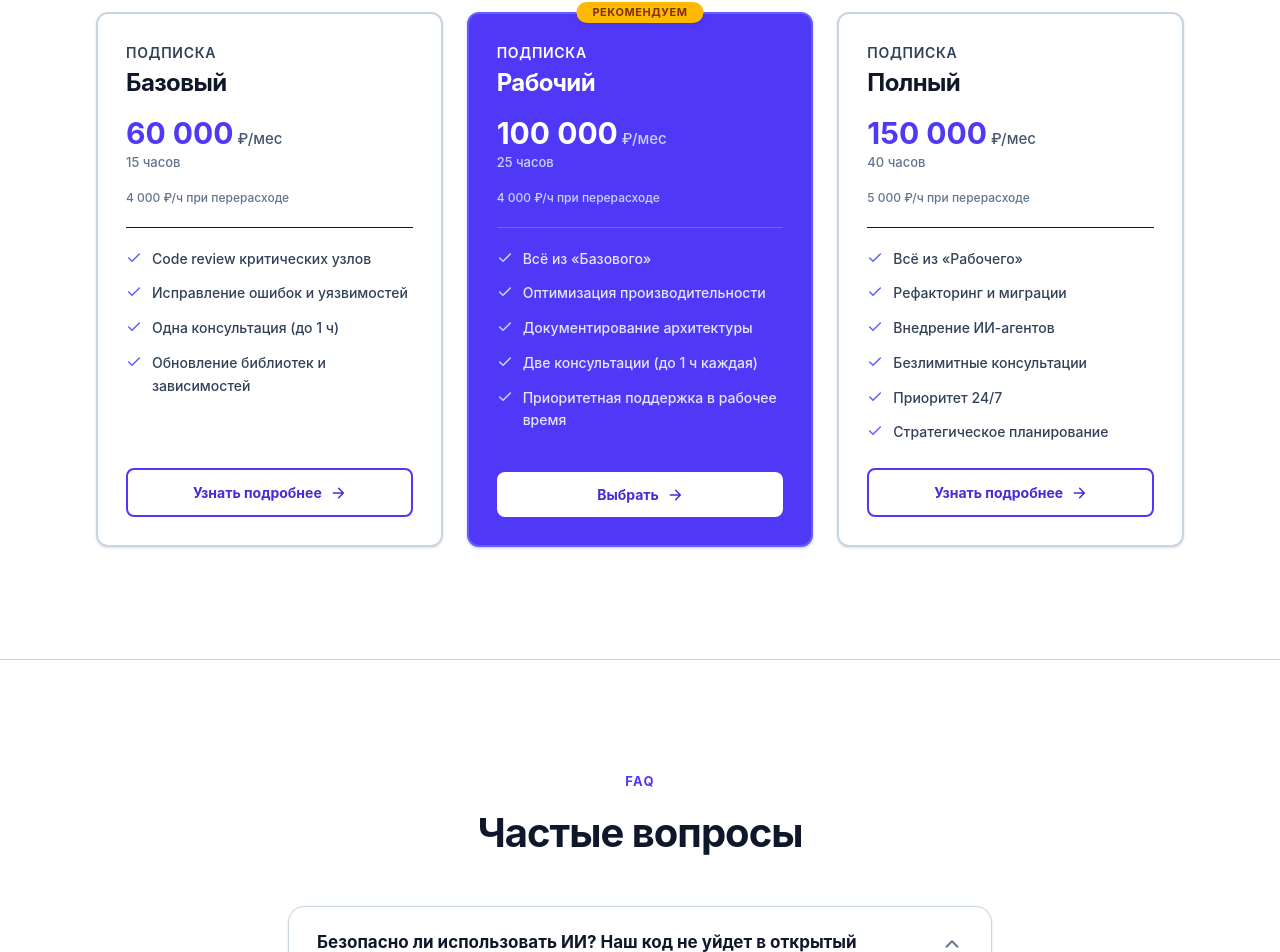
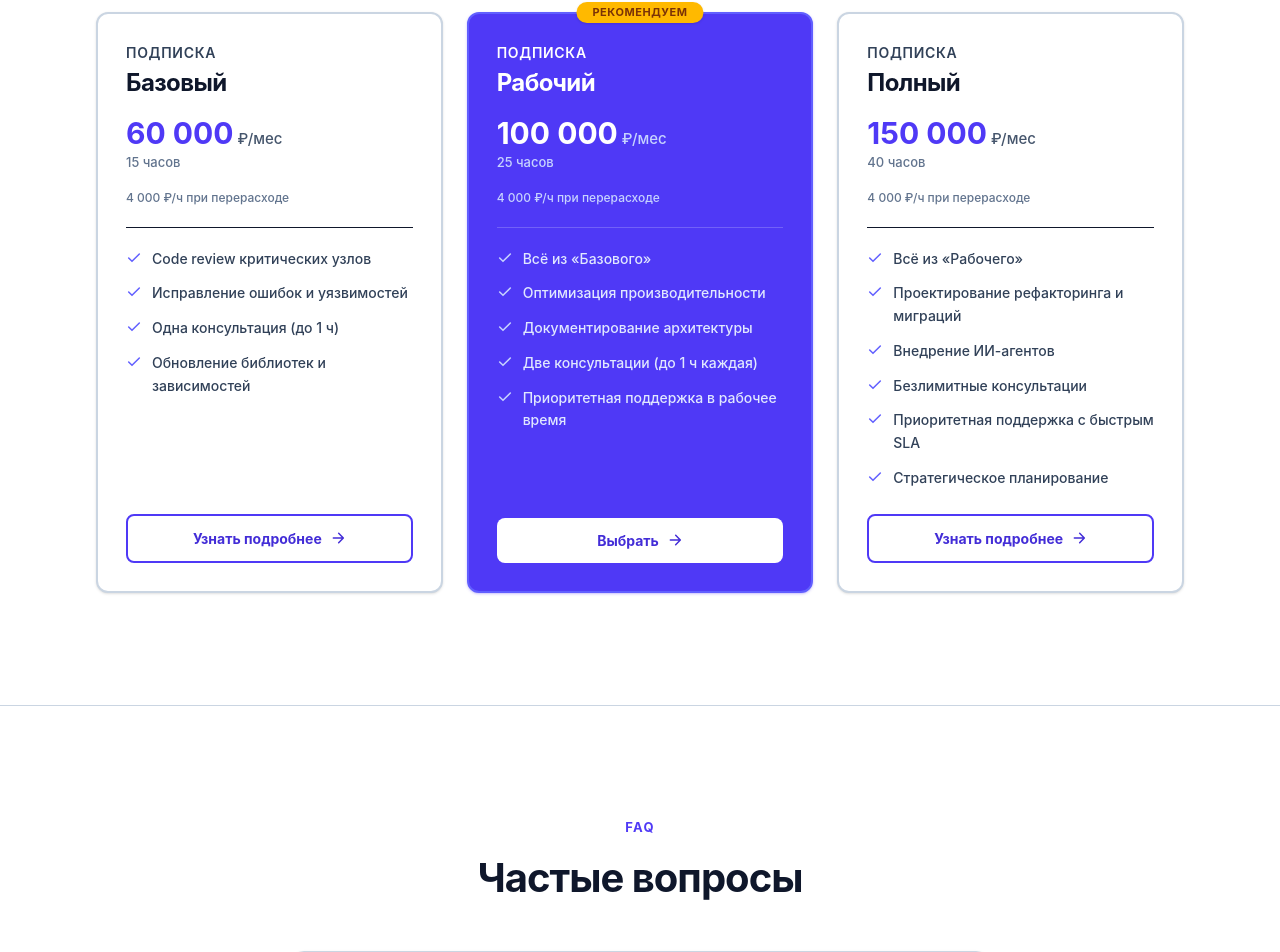
Before and after one commit to kv4/axiomui.ru, a React (Vite) app: page / in a window 1280 px wide. Shown: the part 3997-4949 px from the top of the page. Built offline with nearby package versions, Linux system fonts and the light colour scheme.

Commit message:
fix pricing contradictions: 24/7→SLA, uniform overage rate, scope wording, soften security phrasing

```diff
--- a/public/security.html
+++ b/public/security.html
@@ -72,7 +72,7 @@
     <h3>Когда изолированная среда не нужна</h3>
     <ul>
       <li>Разработка идёт с использованием публичных библиотек и фреймворков</li>
-      <li>Код не содержит уникальных алгоритмов, составляющих коммерческую тайну</li>
+      <li>Политика безопасности компании допускает использование зашифрованных каналов и корпоративных NDA с провайдерами</li>
       <li>Достаточно корпоративных соглашений с провайдером (NDA + zero-retention)</li>
     </ul>
     <p>В большинстве случаев стандартной безопасности достаточно. Изолированная среда имеет смысл только тогда, когда политика компании явно запрещает передачу кода вовне.</p>
--- a/src/App.tsx
+++ b/src/App.tsx
@@ -184,13 +184,13 @@ const SUBSCRIPTIONS = [
     name: "Полный",
     hours: "40",
     price: "150 000",
-    note: "5 000 ₽/ч при перерасходе",
+    note: "4 000 ₽/ч при перерасходе",
     features: [
       "Всё из «Рабочего»",
-      "Рефакторинг и миграции",
+      "Проектирование рефакторинга и миграций",
       "Внедрение ИИ-агентов",
       "Безлимитные консультации",
-      "Приоритет 24/7",
+      "Приоритетная поддержка с быстрым SLA",
       "Стратегическое планирование",
     ],
     best: false,
```
Also changed, not shown: 1 other file (tests, documents, lock files or other folders).
